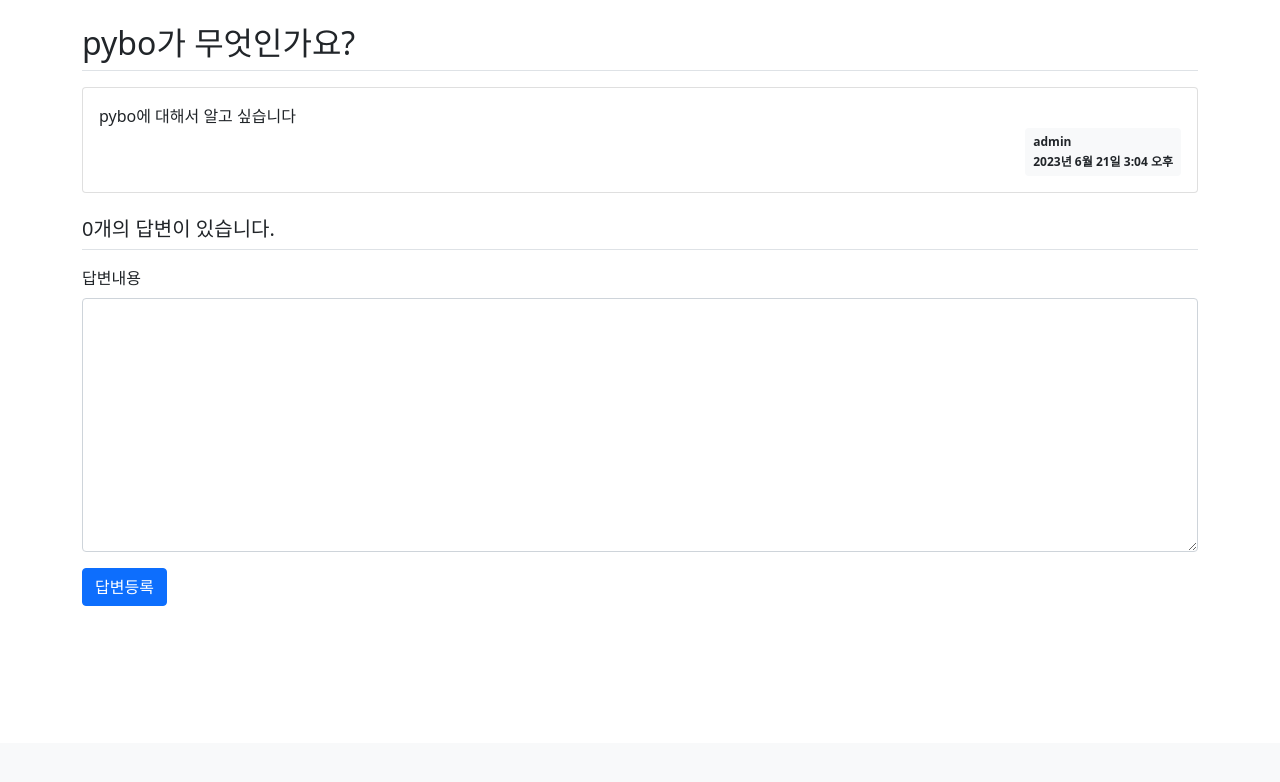
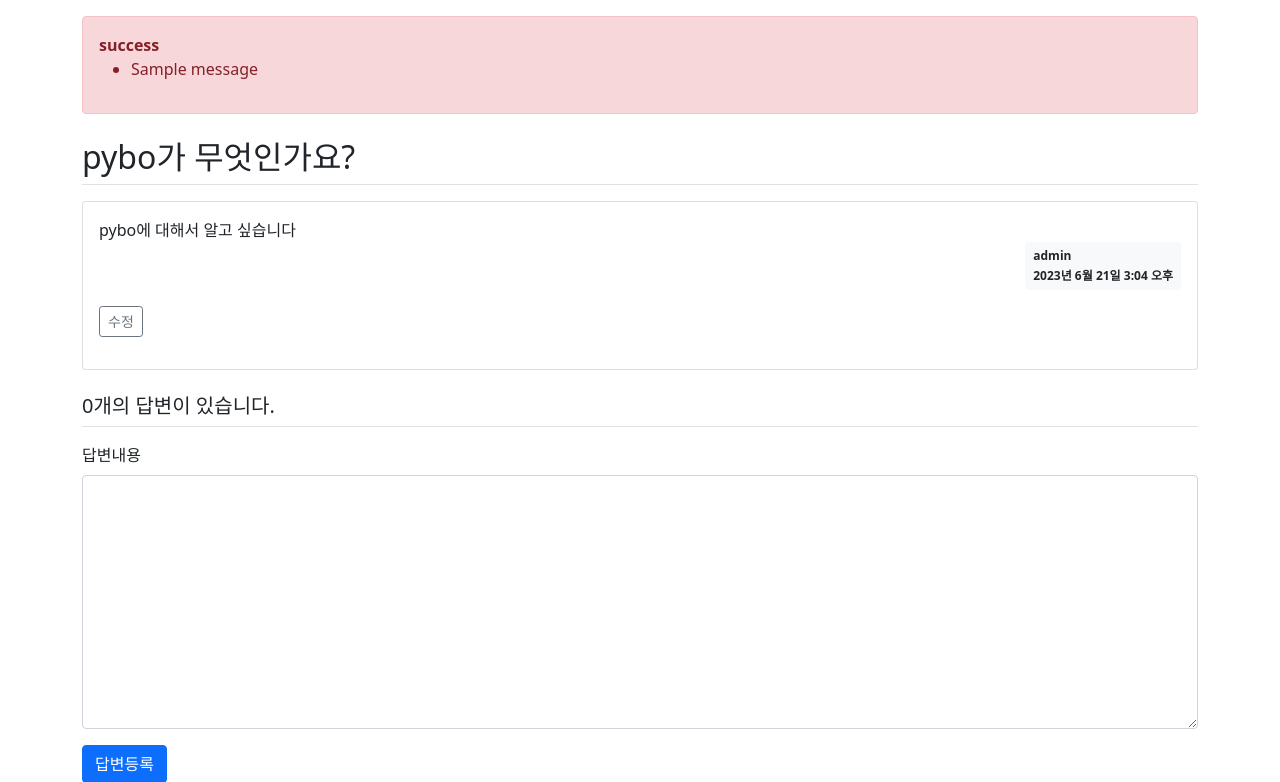
Before and after one commit to Kimhyuntae9665/pycharm, a Django app: page /pybo/answer/create/1/ in a window 1280 px wide. Shown: the part 57-839 px from the top of the page. Before the commit the page ends 663 px from the top, so only its background shows below. Run offline with Django 4.2, Linux system fonts and the light colour scheme; a user stored in the database is signed in; data comes from the database, SQL or seed files in the repository; both versions use the stored data as it was after the commit; one stand-in notice (Sample message) is shown; some libraries are stand-ins or nearby versions.

Commit message:
게시ë물 수정까지 완료

```diff
--- a/pybo/models.py
+++ b/pybo/models.py
@@ -8,6 +8,7 @@ class Question(models.Model):
     #author 필드 추가
     author = models.ForeignKey(User,on_delete=models.CASCADE)
     subject = models.CharField(max_length=200)
+    modify_date = models.DateTimeField(null=True,blank=True)
     content = models.TextField()
     create_date = models.DateTimeField()
 
@@ -18,5 +19,6 @@ class Question(models.Model):
 class Answer(models.Model):
     author = models.ForeignKey(User,on_delete=models.CASCADE)
     question = models.ForeignKey(Question,on_delete=models.CASCADE)
+    modify_date = models.DateTimeField(null=True,blank=True)
     content = models.TextField()
     create_date = models.DateTimeField()
--- a/pybo/urls.py
+++ b/pybo/urls.py
@@ -9,4 +9,5 @@ urlpatterns = [
     path('<int:question_id>/', views.detail, name='detail'),
     path('answer/create/<int:question_id>/', views.answer_create, name='answer_create'),
     path('question/create/', views.question_create, name='question_create'),
+    path('question/modify/<int:question_id>/',views.question_modify,name='question_modify'),
 ]
--- a/pybo/views.py
+++ b/pybo/views.py
@@ -1,6 +1,7 @@
 from django.core.paginator import Paginator
 from django.shortcuts import render, get_object_or_404, redirect
 from django.utils import timezone
+from django.contrib import messages
 
 from .forms import QuestionForm, AnswerForm
 from .models import Question
@@ -54,3 +55,21 @@ def question_create(request):
         form = QuestionForm()
     context = {'form': form}
     return render(request, 'pybo/question_form.html', context)
+
+@login_required(login_url='common:login')
+def question_modify(request, question_id):
+    question = get_object_or_404(Question, pk=question_id)
+    if request.user != question.author:
+        messages.error(request, '수정권한이 없습니다')
+        return redirect('pybo:detail', question_id=question.id)
+    if request.method == "POST":
+        form = QuestionForm(request.POST, instance=question)
+        if form.is_valid():
+            question = form.save(commit=False)
+            question.modify_date = timezone.now()  # 수정일시 저장
+            question.save()
+            return redirect('pybo:detail', question_id=question.id)
+    else:
+        form = QuestionForm(instance=question)
+    context = {'form': form}
+    return render(request, 'pybo/question_form.html', context)
--- a/templates/pybo/question_detail.html
+++ b/templates/pybo/question_detail.html
@@ -1,6 +1,15 @@
 {% extends 'base.html' %}
 {% block content %}
 <div class="container my-3">
+    <!-- message 표시 -->
+    {% if messages %}
+    <div class="alert alert-danger my-3" role="alert">
+        {% for message in messages %}
+            <strong>{{  message.tags  }}</strong>
+            <ul><li>{{ message.message}}</li></ul>
+        {% endfor %}
+    </div>
+    {% endif %}
     <h2 class="border-bottom py-2">{{ question.subject }}</h2>
     <div class="card my-3">
         <div class="card-body">
@@ -10,6 +19,12 @@
                     <div class="mb-2">{{ question.author.username }}</div>
                     <div>{{ question.create_date }}</div>
                 </div>
+            </div>
+            <div class="my-3">
+                {% if request.user == question.author %}
+                <a href ="{% url 'pybo:question_modify' question.id %}"
+                class="btn btn-sm btn-outline-secondary">수정</a>
+                {% endif %}
             </div>
         </div>
     </div>
```
Also changed, not shown: db.sqlite3, pybo/migrations/0004_answer_modify_date_question_modify_date.py (added).
